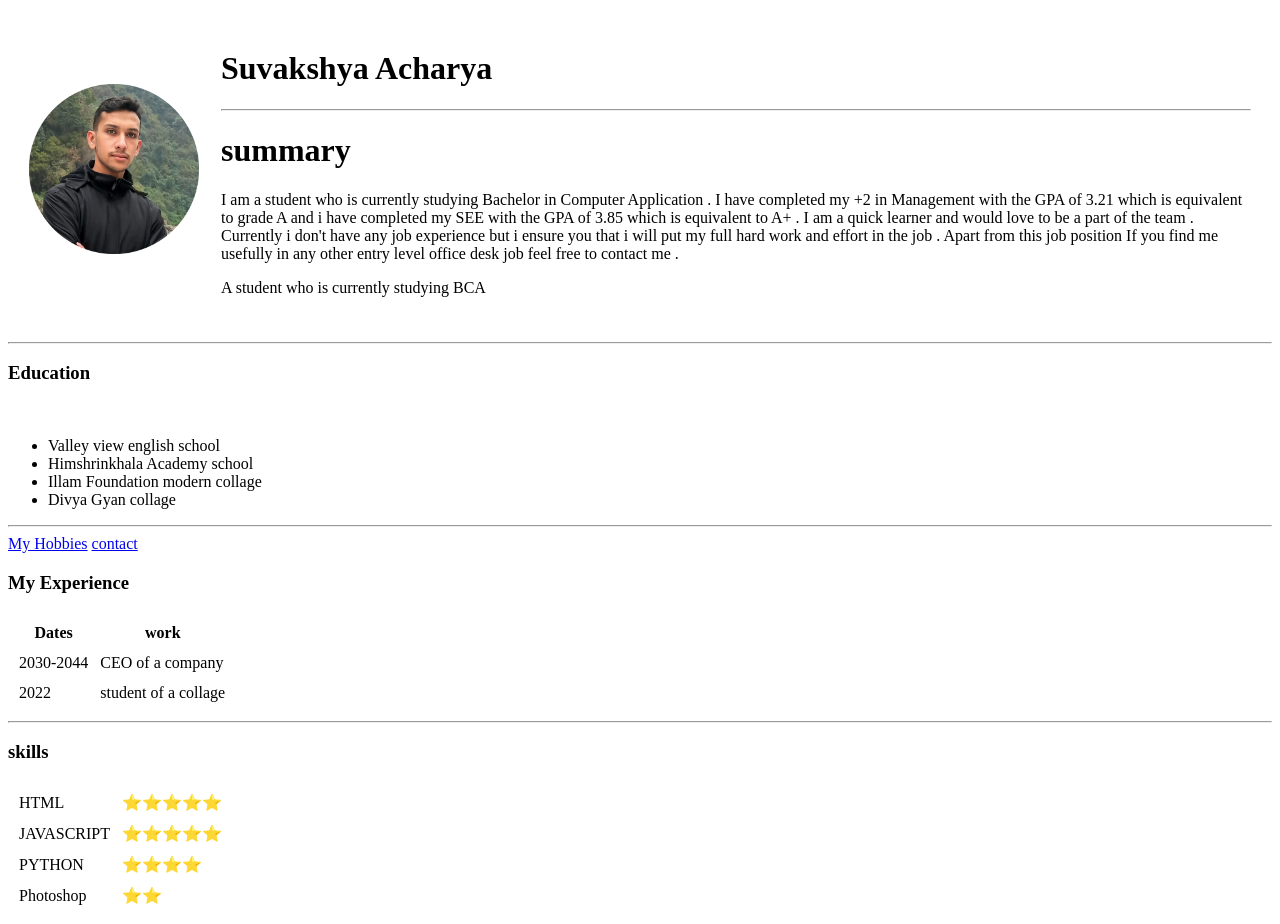
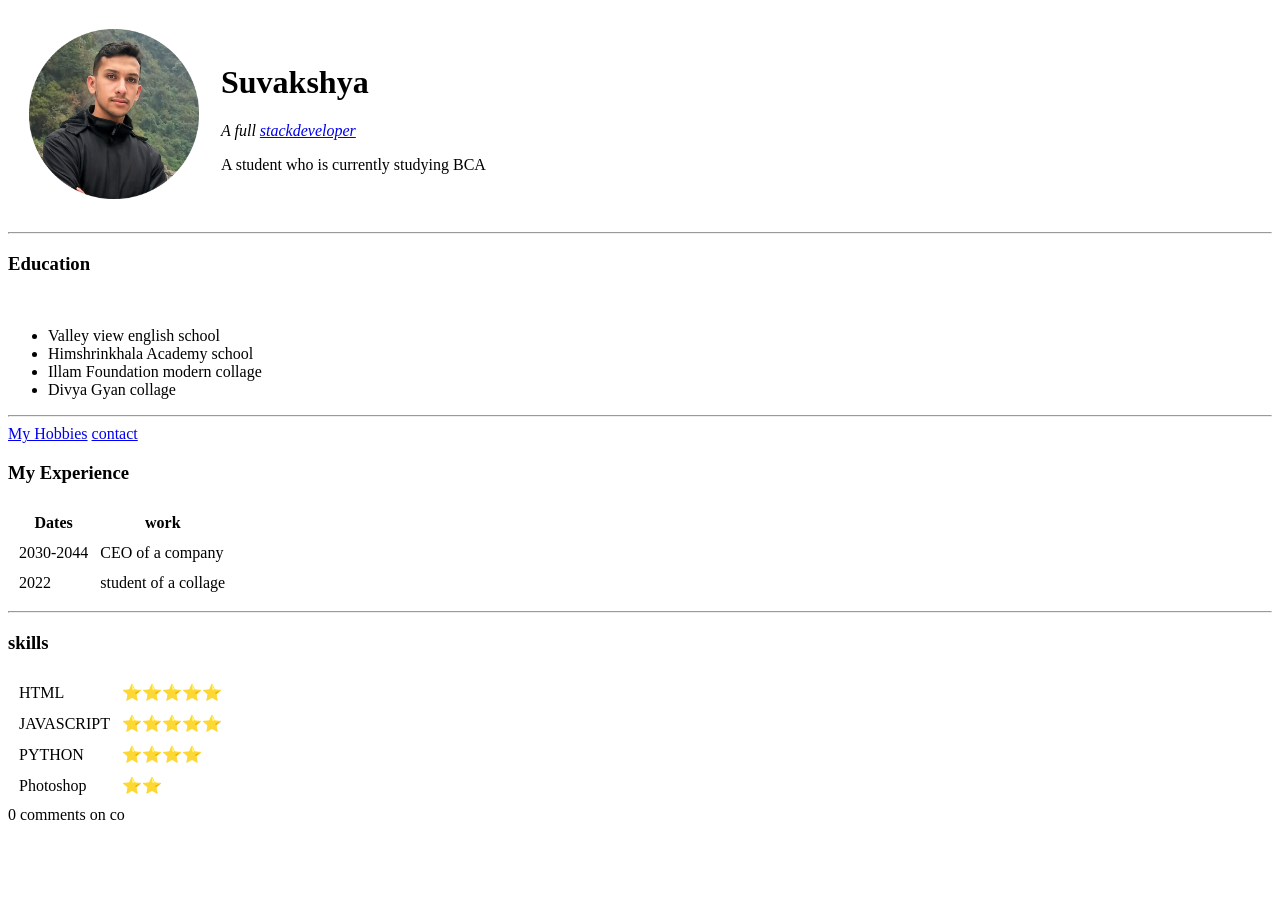
Before and after one commit to Suvakshya/cv, a plain HTML site: page index.html in a window 1280 px wide. After the commit the page ends 832 px from the top, so only its background shows below. Drawn offline with Linux system fonts and the light colour scheme.

Commit message:
Update index.html

```diff
--- a/index.html
+++ b/index.html
@@ -10,15 +10,8 @@
     <table cellspacing="20">
         <tr>
             <td><img src="image/IMG_20221231_130335~2-modified.png" width="170px" height="10%"></td>
-            <td><h1>Suvakshya Acharya</h1>
-                <hr>
-                <h1>summary</h1>
-            <P> I am a student who is currently studying Bachelor in Computer Application . I have completed my +2 in Management with the
-GPA of 3.21 which is equivalent to grade A and i have completed my SEE with the GPA of 3.85 which is equivalent to A+ . I
-am a quick learner and would love to be a part of the team . Currently i don't have any job experience but i ensure you that i
-will put my full hard work and effort in the job . Apart from this job position If you find me usefully in any other entry level
-office desk job feel free to contact me .
-
+            <td><h1>Suvakshya</h1>
+            <P> <em> A full <a href="https://www.lewagon.com/tech-jobs/web-development/full-stack-developer">stackdeveloper</a></em>
             </P>
             <p>A student who is currently studying BCA</p></td>
         </tr>
@@ -80,3 +73,4 @@ office desk job feel free to contact me .
 
 </body>
 </html>
+0 comments on co
```
